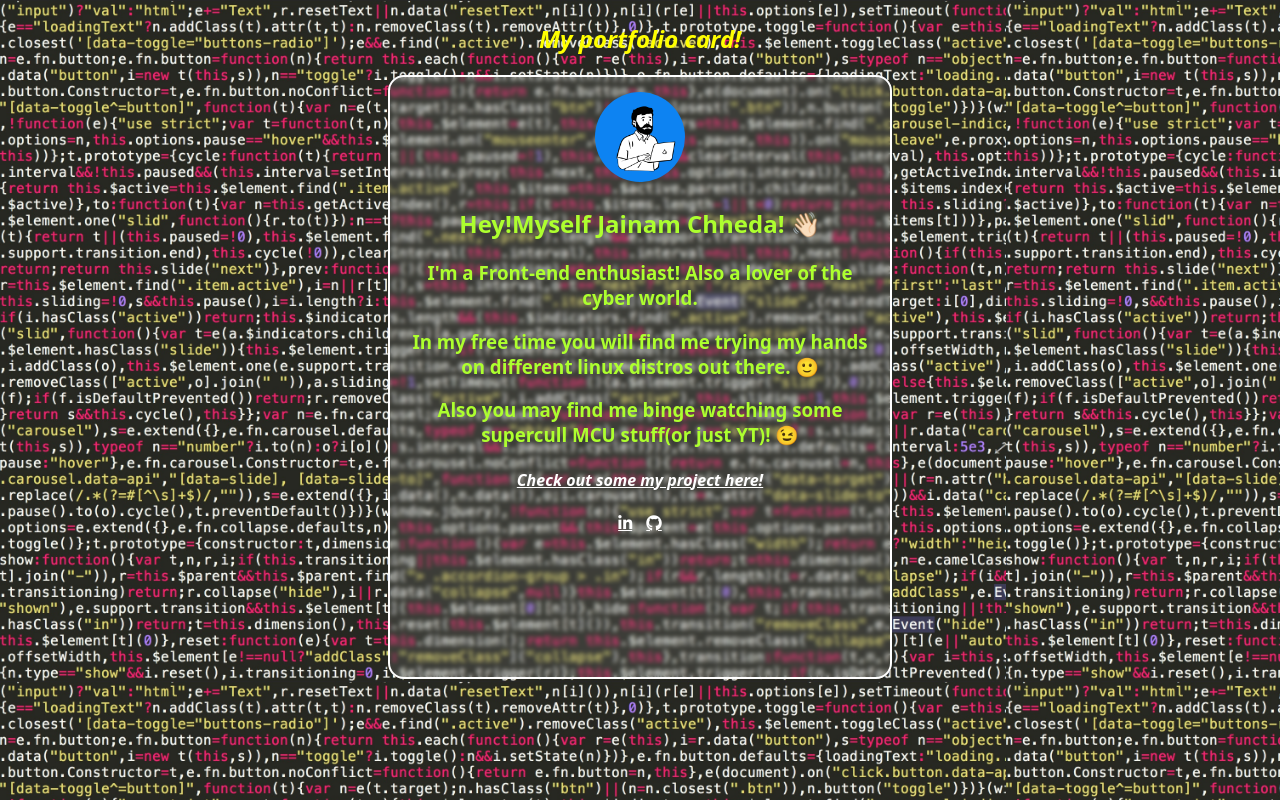
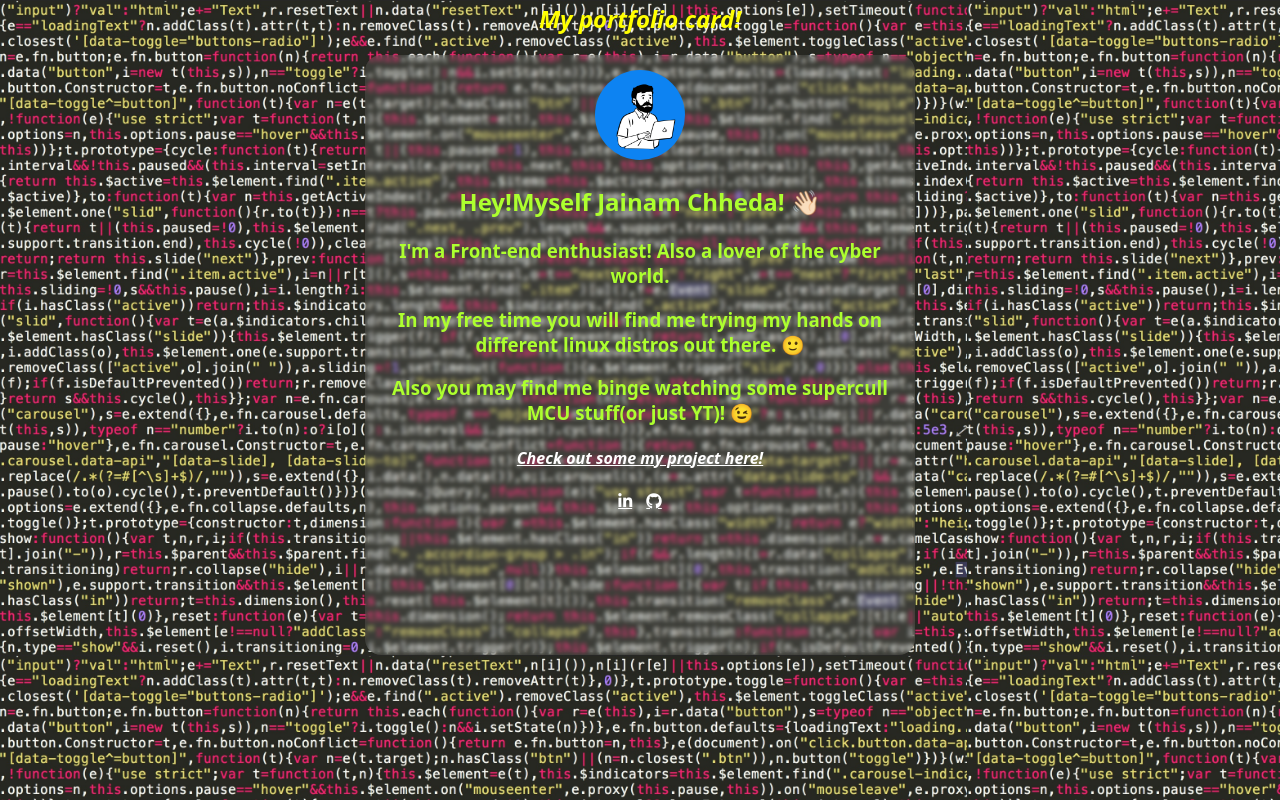
Before and after one commit to jainam03/Portfolio-Card, a plain HTML site: page index.html in a window 1280 px wide. Drawn offline with Linux system fonts and the light colour scheme.

Commit message:
some geometric improvements

```diff
--- a/style.css
+++ b/style.css
@@ -1,5 +1,5 @@
 body {
-    padding: 2px;
+    padding: 0;
     margin: 0;
 
     box-sizing: border-box;
@@ -14,9 +14,13 @@ body {
     font-family: system-ui, -apple-system, BlinkMacSystemFont, 'Segoe UI', Roboto, Oxygen, Ubuntu, Cantarell, 'Open Sans', 'Helvetica Neue', sans-serif;
 }
 
+body > h2 {
+    margin-top: 2px;
+}
+
 .main-div {
 
-    margin-top: 20px;
+    margin-top: 15px;
     display: flex;
     align-items: center;
     justify-content: center;
@@ -25,10 +29,11 @@ body {
 .div-card {
     text-align: center;
 
-    width: 500px;
+    width: 550px;
     height: 600px;
 
-    border: 2px solid white;
+    /*border: 2px solid white;*/
+
     border-radius: 1rem;
 
     background: rgba(255,255,255,0.1);
```
Also changed, not shown: projects.html (+6 -0 lines).
